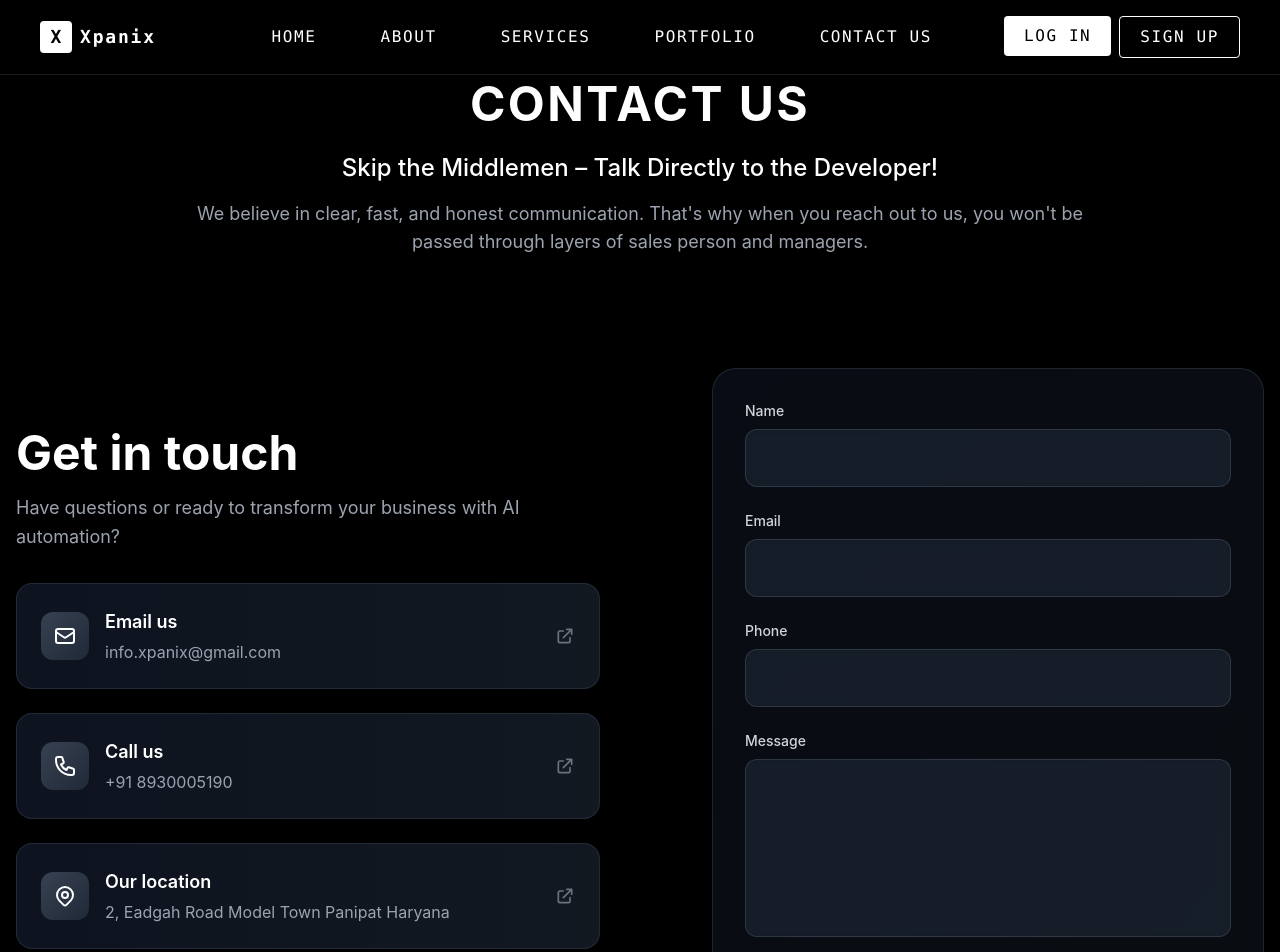
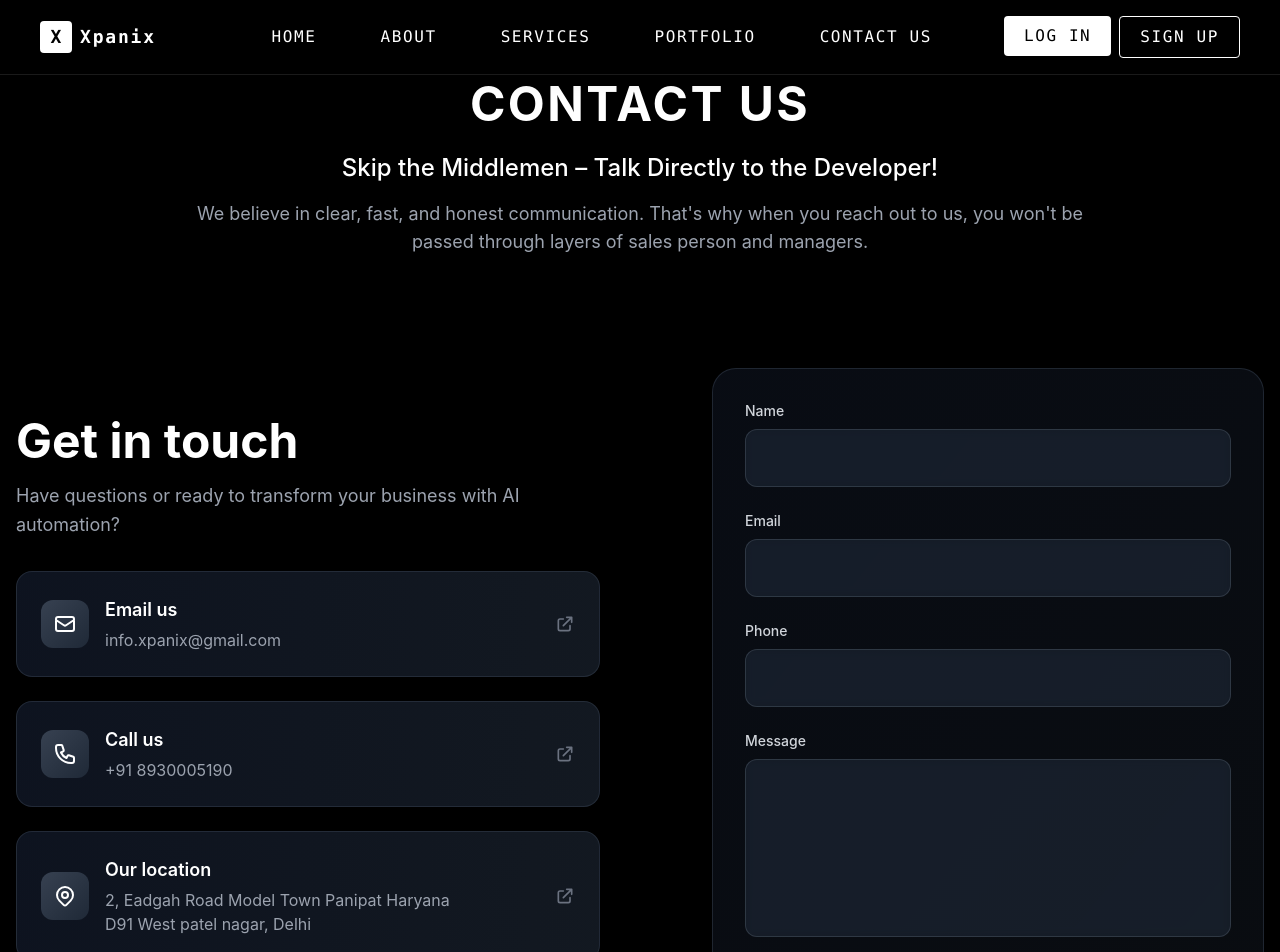
Before and after one commit to neha-kandari/xxpanix, a React (Vite) app: page /contact in a window 1280 px wide. Shown: the top 952 px of the page. Built offline with nearby package versions, Linux system fonts and the light colour scheme; no server answers.

Commit message:
Update Contact.tsx

```diff
--- a/src/pages/Contact.tsx
+++ b/src/pages/Contact.tsx
@@ -101,7 +101,7 @@ export default function Contact() {
                     </div>
                     <div>
                       <h3 className="text-lg font-semibold mb-1">Our location</h3>
-                      <p className="text-gray-400">2, Eadgah Road Model Town Panipat Haryana</p>
+                      <p className="text-gray-400">2, Eadgah Road Model Town Panipat Haryana <br/> D91 West patel nagar, Delhi</p>
                     </div>
                     <div className="ml-auto">
                       <svg className="w-5 h-5 text-gray-500" fill="none" stroke="currentColor" viewBox="0 0 24 24">
```
